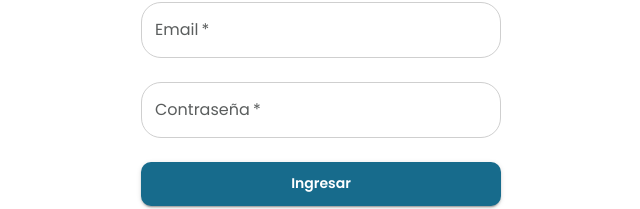
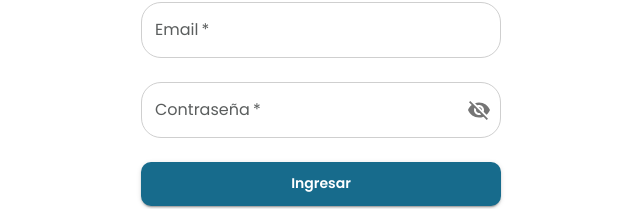
Before and after one commit to AnaGarofalo/proyecto-final, a React (Vite) app in the folder front/: page / in a window 1280 px wide. Shown: the part 356-565 px from the top of the page, without its empty margins (319-959 px from the left). Built offline with nearby package versions, Linux system fonts and the light colour scheme.

Commit message:
Ajustes password

```diff
--- a/front/src/components/AddUserModal.tsx
+++ b/front/src/components/AddUserModal.tsx
@@ -15,15 +15,7 @@ import { Colors } from "../utils/Colors";
 import AppUserService from "../service/AppUserService";
 import type { AppUserMinimalDTO } from "../model/AppUser";
 import { z } from "zod";
-
-const createUserSchema = z.object({
-  email: z.string().email("Email inválido"),
-  password: z.string()
-    .regex(
-      /^(?=.*[A-Z])(?=.*\d).{6,}$/,
-      "La contraseña debe tener al menos 6 caracteres, una Mayúscula y un número"
-    ),
-});
+import { createUserSchema } from "../utils/PasswordUtils";
 
 type CreateUserFormData = z.infer<typeof createUserSchema>;
 
--- a/front/src/components/EditUserModal.tsx
+++ b/front/src/components/EditUserModal.tsx
@@ -9,19 +9,9 @@ import type { AppUserMinimalDTO } from "../model/AppUser";
 import { useForm, type SubmitHandler } from "react-hook-form";
 import { zodResolver } from "@hookform/resolvers/zod";
 import { z } from "zod";
+import { createUserSchema } from "../utils/PasswordUtils";
 
-const editUserSchema = z.object({
-  email: z.string().email("Email inválido"),
-  password: z.string()
-    .regex(
-      /^(?=.*[A-Z])(?=.*\d).{6,}$/,
-      "La contraseña debe tener al menos 6 caracteres, una Mayúscula y un número"
-    )
-    .optional()
-    .or(z.literal("")),
-});
-
-type EditUserFormData = z.infer<typeof editUserSchema>;
+type EditUserFormData = z.infer<typeof createUserSchema>;
 
 interface EditUserModalProps {
   open: boolean;
@@ -34,7 +24,7 @@ export default function EditUserModal({ open, user, onClose, onSave }: EditUserM
   const [showPassword, setShowPassword] = useState(false);
 
   const { register, handleSubmit, reset, formState: { errors }, setValue } = useForm<EditUserFormData>({
-    resolver: zodResolver(editUserSchema),
+    resolver: zodResolver(createUserSchema),
     defaultValues: {
       email: "",
       password: "",
--- a/front/src/model/AppUserLogin.ts
+++ b/front/src/model/AppUserLogin.ts
@@ -12,5 +12,5 @@ export interface LoginResponse {
 
 export const loginSchema = z.object({
   email: z.string().email('Email inválido'),
-  password: z.string().min(6, 'La contraseña debe tener al menos 6 caracteres, una Mayuscula y un numero'),
+  password: z.string(),
 })
--- a/front/src/screen/Login.tsx
+++ b/front/src/screen/Login.tsx
@@ -1,4 +1,4 @@
-import React from "react";
+import React, { useState } from "react";
 import { useForm, type SubmitHandler } from "react-hook-form";
 import { zodResolver } from "@hookform/resolvers/zod";
 
@@ -9,11 +9,14 @@ import AppUserService from "../service/AppUserService";
 import { ToastUtil } from "../utils/ToastUtils";
 import { useNavigate } from "react-router-dom";
 import { NavigationRoute } from "../utils/NavigationUtils";
-import { Box } from "@mui/material";
+import { Box, IconButton, InputAdornment } from "@mui/material";
 import nestleLogo from "../assets/logo/nestleLogo.png";
+import { GridVisibilityOffIcon } from "@mui/x-data-grid";
 
 const Login: React.FC = () => {
   const navigate = useNavigate();
+    const [showPassword, setShowPassword] = useState(false);
+
   const {
     register,
     handleSubmit,
@@ -62,12 +65,24 @@ const Login: React.FC = () => {
 
         <BaseInput
           label="Contraseña"
-          type="password"
+          type={showPassword ? "text" : "password"}
           {...register("password")}
           error={!!errors.password}
           errorMessage={errors.password?.message}
           margin="normal"
           required
+                    InputProps={{
+            endAdornment: (
+              <InputAdornment position="end">
+                <IconButton
+                  onClick={() => setShowPassword(!showPassword)}
+                  edge="end"
+                >
+                  {showPassword ? <GridVisibilityOffIcon /> : <GridVisibilityOffIcon />}
+                </IconButton>
+              </InputAdornment>
+            ),
+          }}
         />
 
         <BaseButton
--- /dev/null
+++ b/front/src/utils/PasswordUtils.ts
@@ -0,0 +1,36 @@
+import { z } from "zod";
+
+// Categorías de caracteres
+const uppercase = /\p{Lu}/u; // Mayúsculas unicode
+const lowercase = /\p{Ll}/u; // Minúsculas unicode
+const digit = /\d/;
+const special = /[~!@#$%^&*_\-+=\\(){}[\]:;"'<>,.?/`]/;
+const otherUnicodeAlpha = /\p{L}/u; // cualquier letra unicode (incluye asiáticos)
+// Nota: después verificamos que no sea capturada ya como upper/lower
+
+
+// Función que cuenta categorías
+function countCategories(pw: string): number {
+  let count = 0;
+
+  if (uppercase.test(pw)) count++;
+  if (lowercase.test(pw)) count++;
+  if (digit.test(pw)) count++;
+  if (special.test(pw)) count++;
+
+  // “Unicode alfabético no upper/lower” (ej: caracteres asiáticos)
+  if (otherUnicodeAlpha.test(pw) && !uppercase.test(pw) && !lowercase.test(pw)) count++;
+
+  return count;
+}
+
+export const createUserSchema = z.object({
+  email: z.string().email("Email inválido"),
+
+  password:  z.string().
+  min(10, "La contraseña debe tener al menos 10 caracteres").refine(
+    (pw) => countCategories(pw) >= 3,
+    "La contraseña debe incluir caracteres de al menos 3 de estas categorías: mayúsculas, minúsculas, dígitos, caracteres especiales, caracteres unicode."
+  ),
+
+})
```
Also changed, not shown: 1 other file (tests, documents, lock files or other folders).
